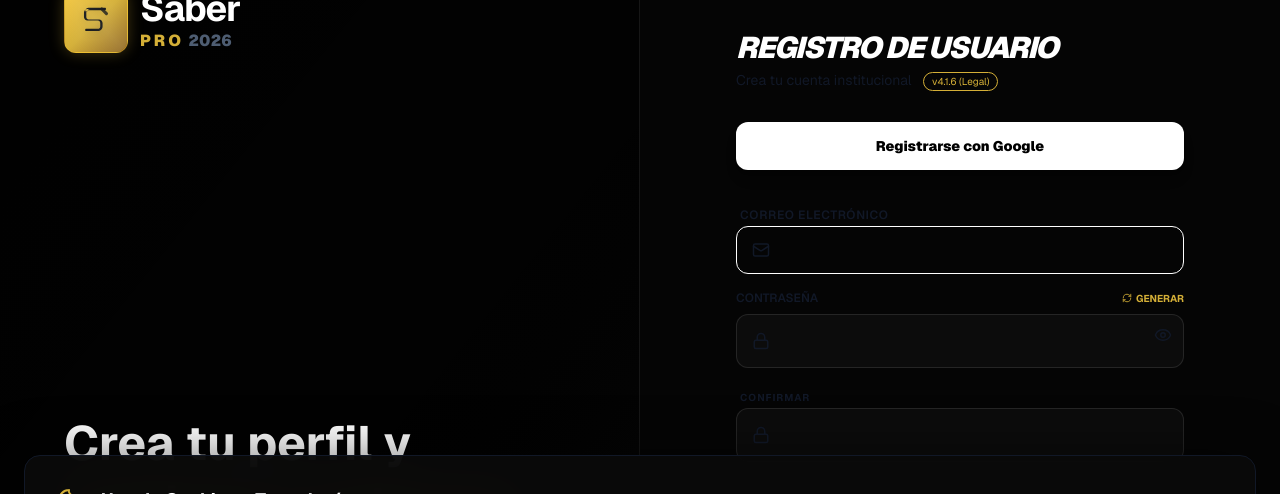
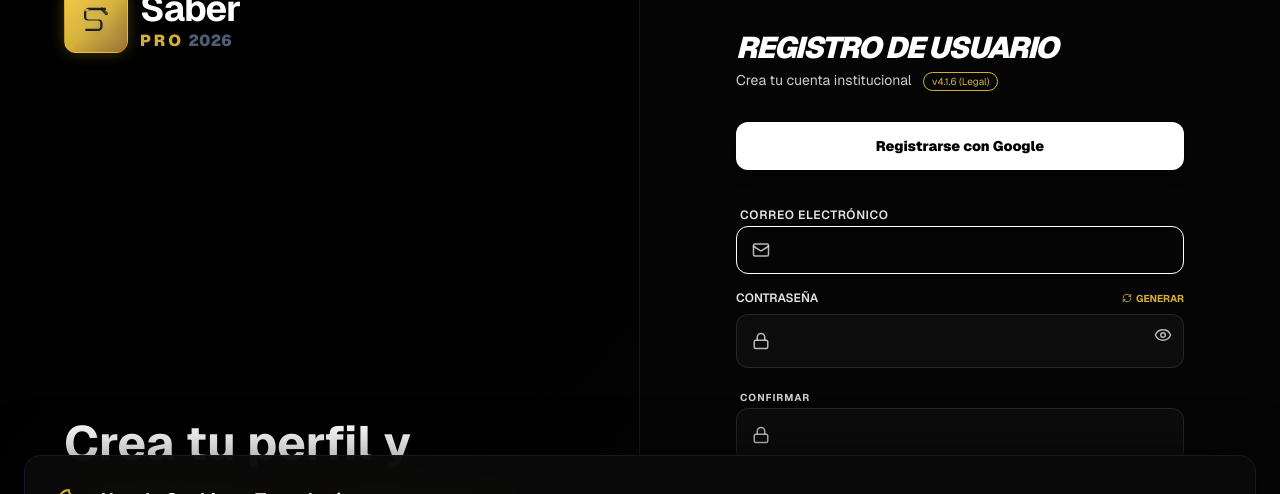
Before and after one commit to docenciainformatica2025/SaberPro, a Next.js app: page /register in a window 1280 px wide. Shown: the part 155-649 px from the top of the page. Built offline with nearby package versions, Linux system fonts and the light colour scheme; no server answers.

Commit message:
fix: nuclear option - globally disable entrance animations to force visibility v4.1.11

```diff
--- a/app/globals.css
+++ b/app/globals.css
@@ -41,13 +41,13 @@
   --surface-3: #2C2C2C;
   /* Tooltips, popovers - 3dp elevation */
 
-  /* Dark Mode Text (Optimized opacity - prevents ghost effect) */
-  --text-high-emphasis: rgba(255, 255, 255, 0.87);
-  /* Primary text */
-  --text-medium-emphasis: rgba(255, 255, 255, 0.60);
-  /* Secondary text */
-  --text-disabled: rgba(255, 255, 255, 0.38);
-  /* Disabled state */
+  /* Dark Mode Text (Optimized - NO Opacity to prevent dimming issues) */
+  --text-high-emphasis: #FFFFFF;
+  /* Primary text - 100% white */
+  --text-medium-emphasis: #B0B0B0;
+  /* Secondary text - Solid Grey */
+  --text-disabled: #606060;
+  /* Disabled state - Solid Dark Grey */
 
   /* Light Mode (For toggle) */
   --surface-base-light: #F9FAFB;
@@ -435,3 +435,52 @@ h3 {
   /* Ensure visibility on dark backgrounds */
   box-shadow: 0 0 0 4px rgba(212, 175, 55, 0.15);
 }
+
+/* === EMERGENCY VISIBILITY FIX (v4.1.11) === */
+/* User reported "se carga y se opaca". forcing solid opacity globally. */
+/* This overrides tailwindcss-animate classes to prevent FOUC/Ghosting */
+.animate-in,
+.fade-in,
+.zoom-in,
+.slide-in-from-bottom,
+.slide-in-from-top,
+.duration-700,
+.delay-100,
+.delay-200,
+.delay-300 {
+  animation: none !important;
+  opacity: 1 !important;
+  transform: none !important;
+  filter: none !important;
+  transition: none !important;
+}
+
+/* Force Text Visibility */
+h1,
+h2,
+h3,
+h4,
+h5,
+h6,
+p,
+span,
+div,
+a,
+button,
+input,
+label {
+  text-rendering: optimizeLegibility;
+}
+
+/* Fix for specific Login/Footer text issues */
+.text-metal-silver\/80 {
+  color: rgba(229, 228, 226, 1) !important;
+}
+
+.text-metal-silver\/60 {
+  color: rgba(229, 228, 226, 0.9) !important;
+}
+
+.text-metal-silver\/40 {
+  color: rgba(229, 228, 226, 0.8) !important;
+}
```
